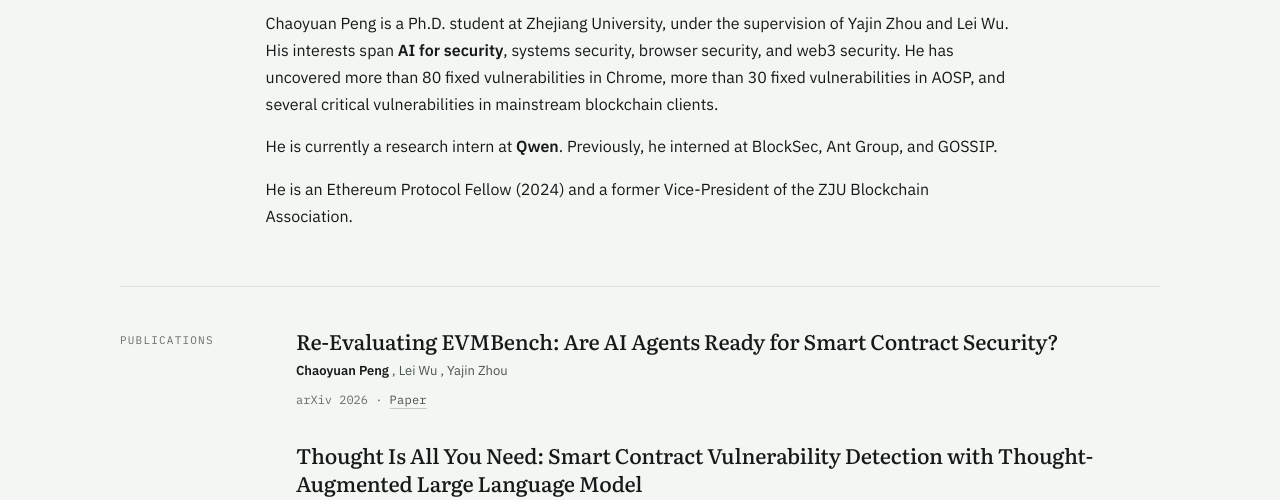
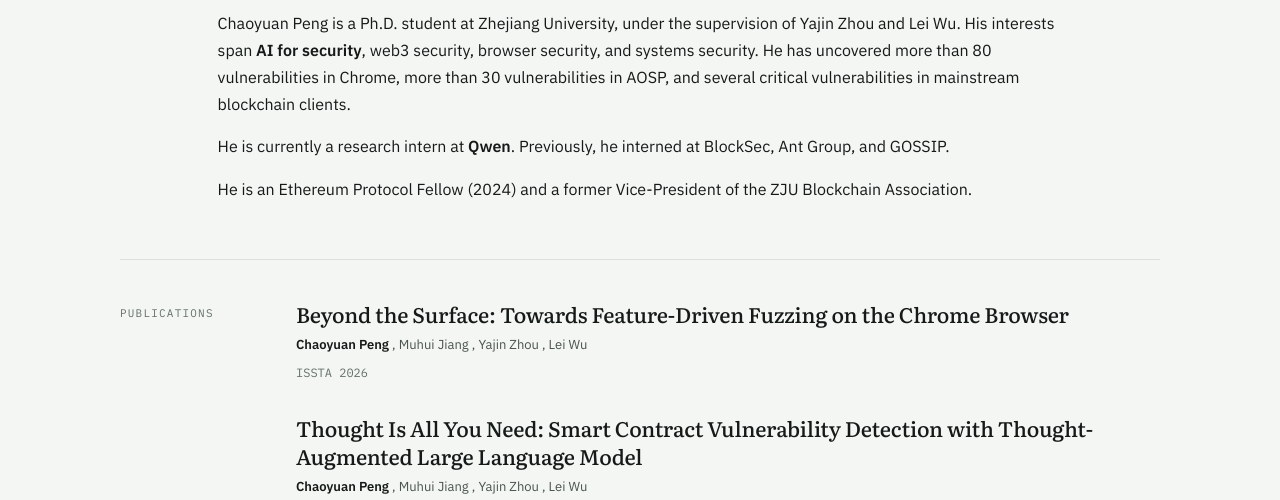
Before and after one commit to pcy190/pcy190, an Astro site: page / in a window 1280 px wide. Shown: the part 278-778 px from the top of the page. Built offline with nearby package versions, Linux system fonts and the light colour scheme; Astro itself is replaced by a stand-in of ours.

Commit message:
Reorder interests and publications, drop "fixed", widen bio
- Interests now read AI for security, web3 security, browser security,
  systems security (matched in the meta description and JSON-LD).
- Drop "fixed" from the vulnerability counts.
- Publications ordered ISSTA 2026, ACM FSE 2026, arXiv, ACM CCS 2024.
- Bio box widened to 88ch.

```diff
--- a/src/data/profile.ts
+++ b/src/data/profile.ts
@@ -12,11 +12,10 @@ export type Publication = {
 
 export const publications: Publication[] = [
   {
-    title: 'Re-Evaluating EVMBench: Are AI Agents Ready for Smart Contract Security?',
-    authors: ['Chaoyuan Peng', 'Lei Wu', 'Yajin Zhou'],
-    venueShort: 'arXiv',
+    title: 'Beyond the Surface: Towards Feature-Driven Fuzzing on the Chrome Browser',
+    authors: ['Chaoyuan Peng', 'Muhui Jiang', 'Yajin Zhou', 'Lei Wu'],
+    venueShort: 'ISSTA',
     year: 2026,
-    link: 'https://arxiv.org/abs/2603.10795',
   },
   {
     title:
@@ -27,10 +26,11 @@ export const publications: Publication[] = [
     link: 'https://dl.acm.org/doi/10.1145/3808141',
   },
   {
-    title: 'Beyond the Surface: Towards Feature-Driven Fuzzing on the Chrome Browser',
-    authors: ['Chaoyuan Peng', 'Muhui Jiang', 'Yajin Zhou', 'Lei Wu'],
-    venueShort: 'ISSTA',
+    title: 'Re-Evaluating EVMBench: Are AI Agents Ready for Smart Contract Security?',
+    authors: ['Chaoyuan Peng', 'Lei Wu', 'Yajin Zhou'],
+    venueShort: 'arXiv',
     year: 2026,
+    link: 'https://arxiv.org/abs/2603.10795',
   },
   {
     title:
--- a/src/layouts/Base.astro
+++ b/src/layouts/Base.astro
@@ -10,7 +10,7 @@ interface Props {
 }
 
 const defaultDescription =
-  'Chaoyuan Peng is a Ph.D. student at Zhejiang University working on AI for security, systems security, browser security, and web3 security.';
+  'Chaoyuan Peng is a Ph.D. student at Zhejiang University working on AI for security, web3 security, browser security, and systems security.';
 
 const { title, description = defaultDescription } = Astro.props;
 const pageTitle = title ? `${title} | Chaoyuan Peng` : 'Chaoyuan Peng · security research';
@@ -29,9 +29,9 @@ const person = {
   affiliation: { '@type': 'CollegeOrUniversity', name: 'Zhejiang University' },
   knowsAbout: [
     'AI for security',
+    'Web3 security',
+    'Browser security',
     'Systems security',
-    'Browser security',
-    'Web3 security',
     'Fuzzing',
     'Vulnerability research',
   ],
--- a/src/pages/index.astro
+++ b/src/pages/index.astro
@@ -13,9 +13,9 @@ import { avatar, awards, links, me, publications } from '@/data/profile';
         Chaoyuan Peng is a Ph.D. student at Zhejiang University, under the supervision of{' '}
         <a href="https://yajin.org/" target="_blank" rel="noopener noreferrer">Yajin Zhou</a> and{' '}
         <a href="https://leiwu.org/" target="_blank" rel="noopener noreferrer">Lei Wu</a>. His
-        interests span <strong>AI for security</strong>, systems security, browser security, and
-        web3 security. He has uncovered more than 80 fixed vulnerabilities in Chrome, more than 30
-        fixed vulnerabilities in AOSP, and several critical vulnerabilities in mainstream blockchain
+        interests span <strong>AI for security</strong>, web3 security, browser security, and
+        systems security. He has uncovered more than 80 vulnerabilities in Chrome, more than 30
+        vulnerabilities in AOSP, and several critical vulnerabilities in mainstream blockchain
         clients.
       </p>
       <p class="bio">
--- a/src/styles/global.css
+++ b/src/styles/global.css
@@ -248,7 +248,7 @@ main {
   font-size: 16px;
   line-height: 1.68;
   margin-top: 16px;
-  max-width: 78ch;
+  max-width: 88ch;
   text-align: left;
 }
 
```
